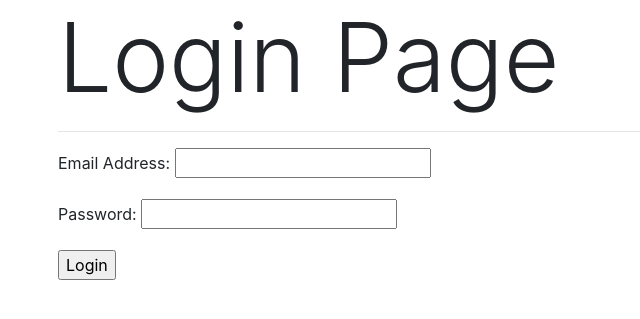
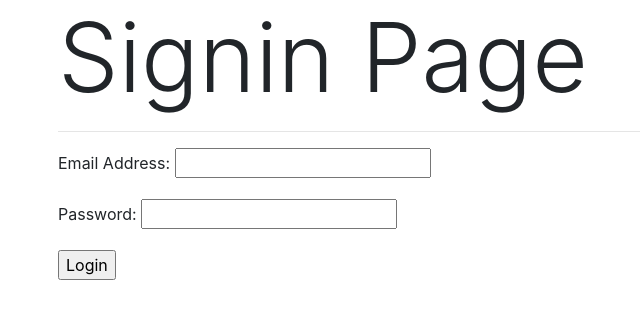
Before and after one commit to ganeshpatil97/course-selling-website, a Django app: page /login in a window 1280 px wide. Shown: the part 56-375 px from the top of the page, without its empty margins (27-667 px from the left). Run offline with Django 3.2, Linux system fonts and the light colour scheme; some libraries are stand-ins or nearby versions.

Commit message:
added changes

```diff
--- a/courses/templates/courses/login.html
+++ b/courses/templates/courses/login.html
@@ -7,7 +7,7 @@ Signup
 {%block content%}
 
 <div class="container">
-   <h1 class="display-1">Login Page</h1>
+   <h1 class="display-1">Signin Page</h1>
    <hr>
 
    <div>
```
